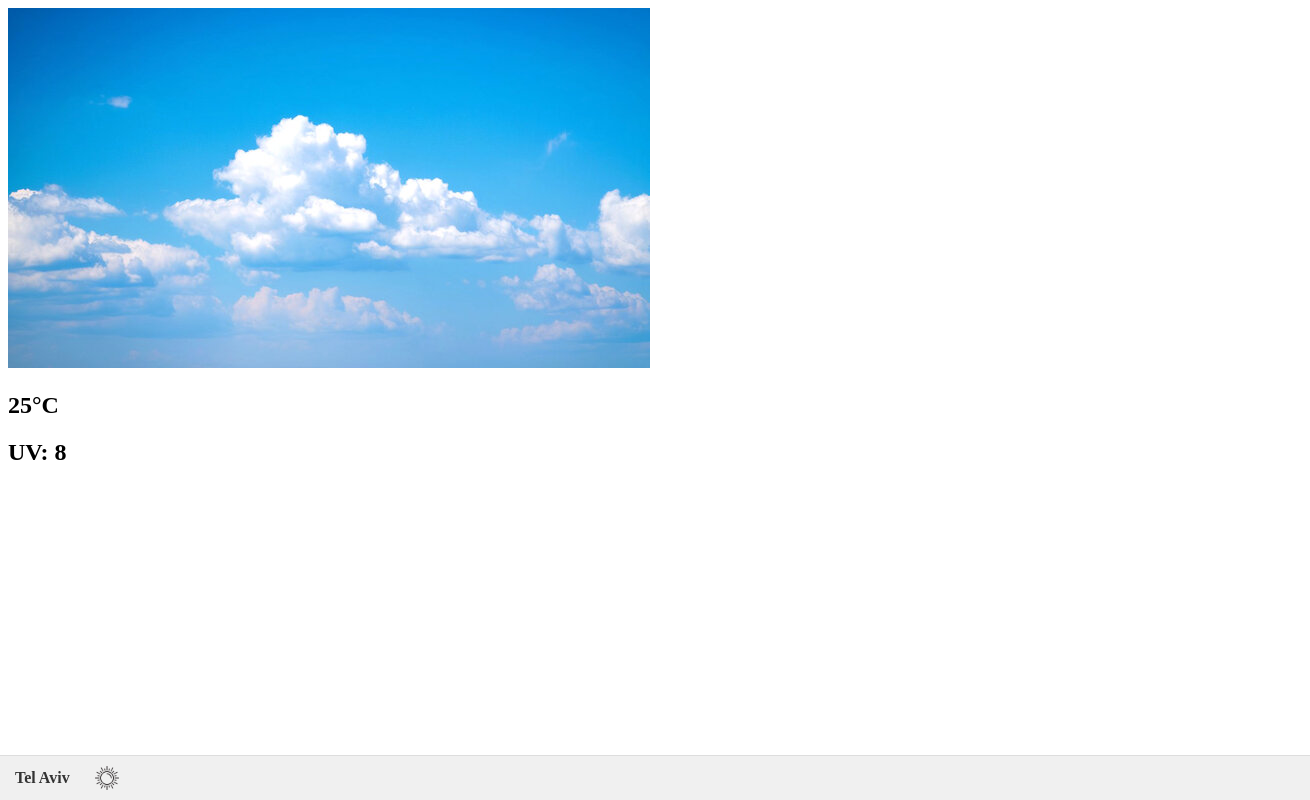
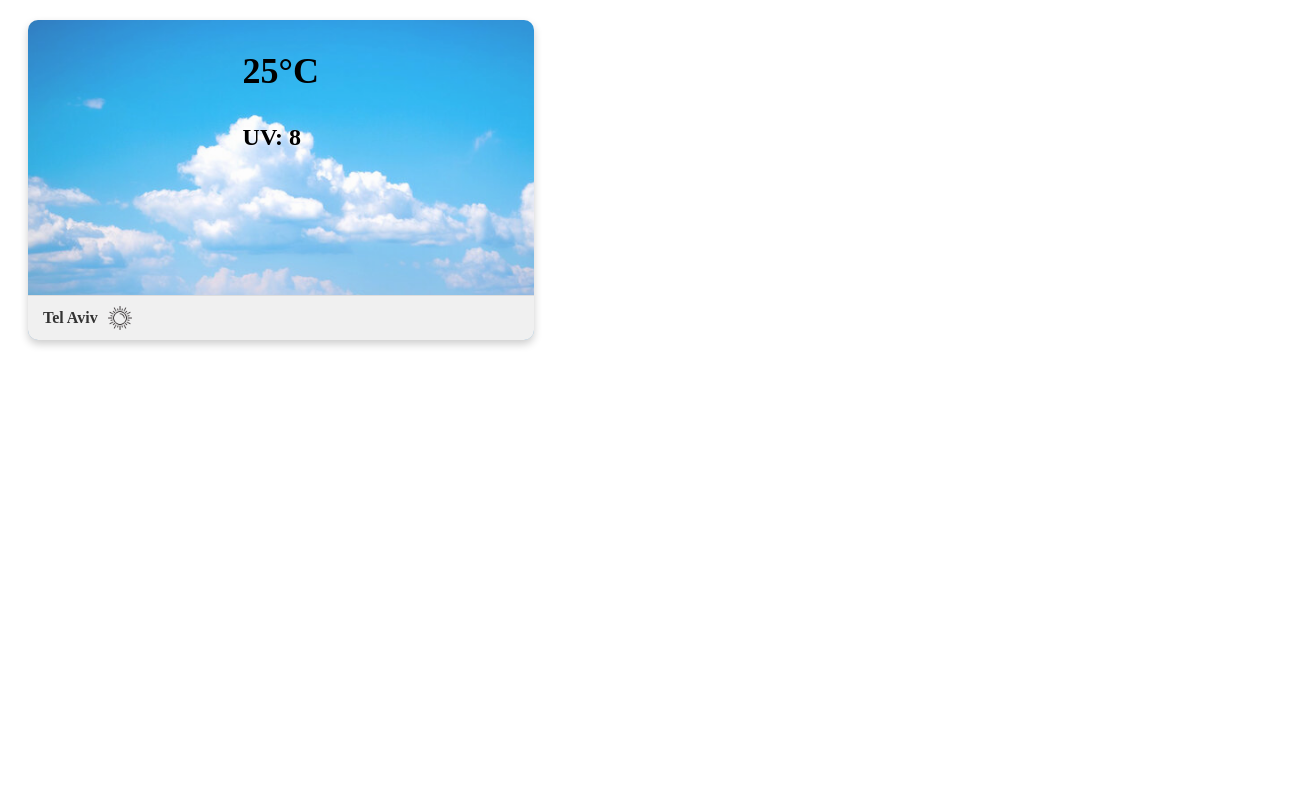
Before and after one commit to ElishevaWolovitz/Weather-App, a React (Vite) app: page / in a window 1280 px wide. Shown: the whole page, 1310 px wide, since content can reach past the window. Built offline with nearby package versions, Linux system fonts and the light colour scheme.

Commit message:
basic style of Card completed

```diff
--- a/src/App.tsx
+++ b/src/App.tsx
@@ -4,11 +4,7 @@ import { Card } from './components/Card/Card.tsx'
 function App() {
   return (
     <>
-    {/* I know there is a better logical way to do this and to use API as apose static mock data - will come back to this if time */}
-      <Card LocationCardProp="Tel Aviv" TempCardProp={25} UVCardProp={8}/>
-      {/* <Card LocationCardProp="Johannesburg" TempCardProp={13} UVCardProp={4}/>
-      <Card LocationCardProp="Antarctica" TempCardProp={-5} UVCardProp={0}/>
-      <Card LocationCardProp="Texas" TempCardProp={31} UVCardProp={12}/> */}
+    <Card LocationCardProp="Tel Aviv" TempCardProp={25} UVCardProp={8}/>
     </>
   )
 }
--- a/src/components/Card/Card.tsx
+++ b/src/components/Card/Card.tsx
@@ -1,22 +1,25 @@
 import LocationBar from "../LocationBar";
 import { CardProps } from "./types";
 import { getBackgroundImage } from "./functions";
+import { createUseStyles } from 'react-jss';
+import styles from './styles';
 
+// should this go in a different file?
+const useStyles = createUseStyles(styles);
 
 const Card = ({ LocationCardProp, TempCardProp, UVCardProp }: CardProps) => {
+  const classes = useStyles();
   return (
         <>
-          <div className={"card"}>
+          <div className={classes.card}>
             <img
-              className="card_background"
+              className={classes.backgroundImage}
               src={getBackgroundImage(TempCardProp)[0]}
               alt={getBackgroundImage(TempCardProp)[1]}
             />
-            <div className="card_location">
+            <div className={classes.cardTemp}>
               <h2>{TempCardProp}°C</h2>
-            </div>
-            <div className="card_temp">
-              <h2>UV: {UVCardProp}</h2>
+              <h4>UV: {UVCardProp}</h4>
             </div>
             <div>
               <LocationBar LocationLocBarProp={LocationCardProp} TempLocBarProp ={TempCardProp}/>
--- a/src/components/Card/styles.ts
+++ b/src/components/Card/styles.ts
@@ -0,0 +1,30 @@
+const styles = {
+    card: {
+      display: 'flex',
+      flexDirection: 'column',
+      alignItems: 'center',
+      justifyContent: 'space-between',
+      width: '40%',
+      height: '40vh',
+      borderRadius: '10px',
+      boxShadow: '0 4px 8px rgba(0, 0, 0, 0.2)',
+      overflow: 'hidden',
+      backgroundColor: '#f5f5f5',
+      position: 'relative',
+      margin: '20px',
+    },
+    backgroundImage: {
+      width: '100%',
+      height: '100%',
+      objectFit: 'cover',
+      opacity: 0.8,
+    },
+    cardTemp: {
+      fontSize: '24px',
+      fontWeight: 'bold',
+      position: 'absolute',
+      zIndex: 2,
+    },
+  };
+
+  export default styles;
--- a/src/components/LocationBar/styles.ts
+++ b/src/components/LocationBar/styles.ts
@@ -2,13 +2,13 @@ const styles = {
     locationBar: {
       display: 'flex',
       alignItems: 'center',
-      justifyContent: 'flex-start', // Align items to the start
-      gap: '2%', // Add a small gap between the text and the icon
+      justifyContent: 'flex-start',
+      gap: '2%',
       width: '100%',
       padding: '10px 15px',
       backgroundColor: '#f0f0f0',
       borderTop: '1px solid #ddd',
-      position: 'absolute', // Ensures it stays at the bottom of the card
+      position: 'absolute',
       bottom: 0,
       left: 0,
     },
```
Also changed, not shown: src/styles.ts (added), 1 other file (tests, documents, lock files or other folders).
